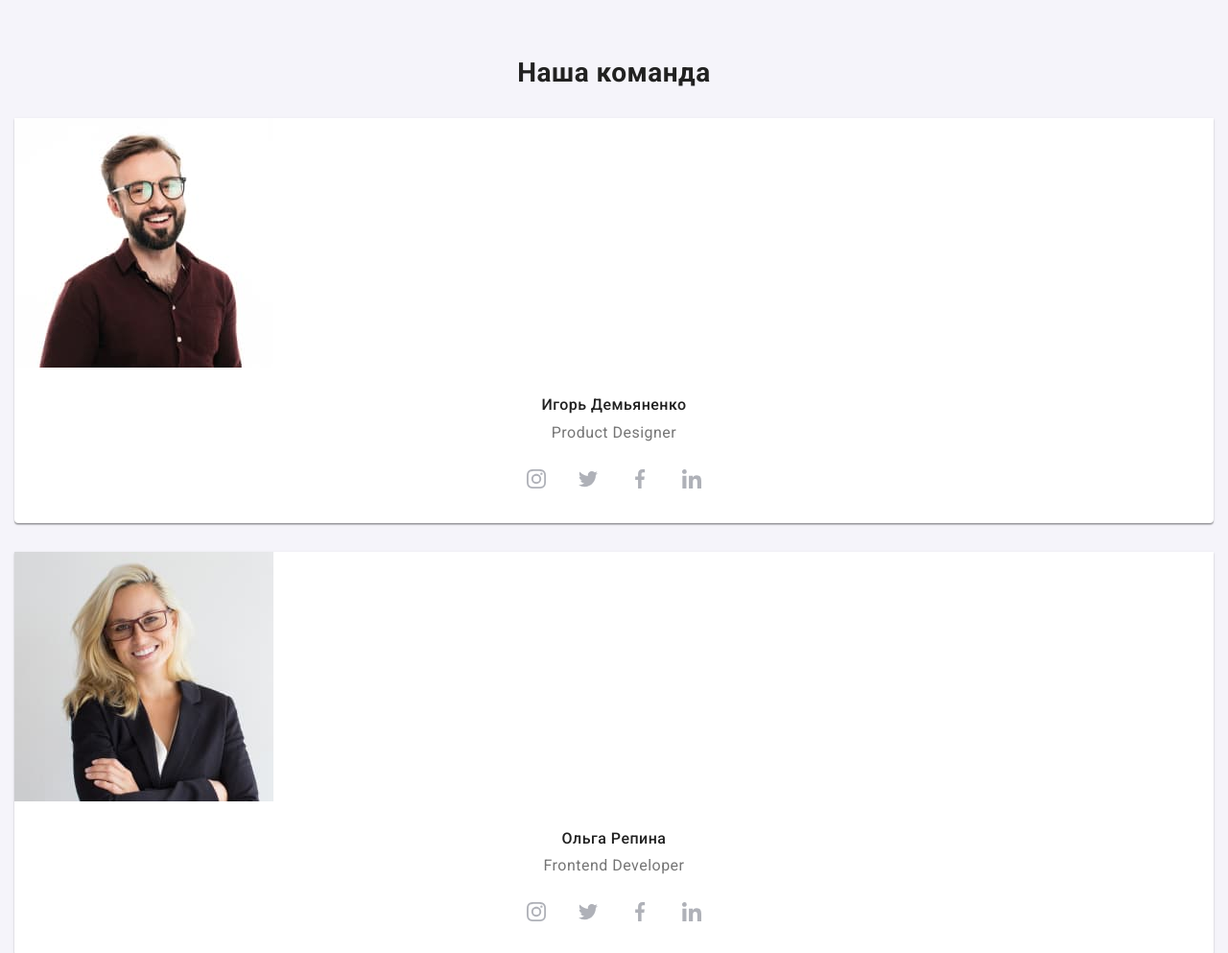
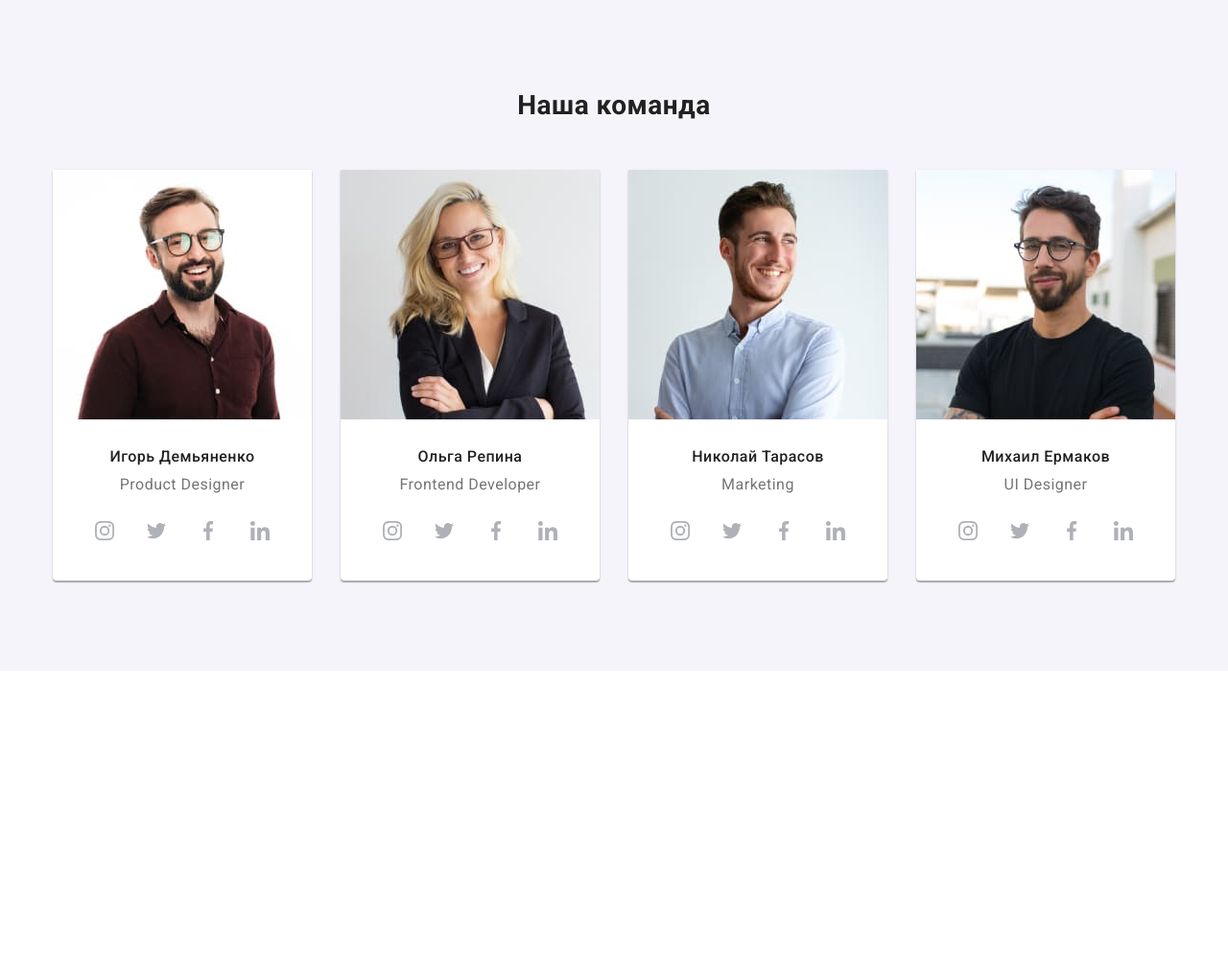
Before and after one commit to ArtemMakhov/goit-markup-hw-08, a plain HTML site: page index.html in a window 1280 px wide. Shown: the top 993 px of the page at 96% size. After the commit the page ends 800 px from the top, so only its background shows below. Drawn offline with Linux system fonts and the light colour scheme.

Commit message:
team section

```diff
--- a/sass/components/_container.scss
+++ b/sass/components/_container.scss
@@ -4,4 +4,17 @@
   width: 100%;
   padding-left: 15px;
   padding-right: 15px;
+  margin: 0 auto;
+
+  @media screen and (min-width: 480px) {
+    width: 480px;
+  }
+
+  @media screen and (min-width: 768px) {
+    width: 768px;
+  }
+
+  @media screen and (min-width: 1200px) {
+    width: 1200px;
+  }
 }
--- a/sass/components/_sections.scss
+++ b/sass/components/_sections.scss
@@ -1,6 +1,11 @@
 .section {
   padding-top: 60px;
   padding-bottom: 60px;
+
+  @media screen and (min-width: 1200px) {
+    padding-top: 94px;
+    padding-bottom: 94px;
+  }
 }
 
 .section__title {
@@ -13,4 +18,8 @@
   font-size: 28px;
   line-height: 1.17;
   text-align: center;
+
+  @media screen and (min-width: 1200px) {
+    margin-bottom: 50px;
+  }
 }
--- a/sass/layout/_team.scss
+++ b/sass/layout/_team.scss
@@ -2,10 +2,14 @@
   background-color: var(--background-color-command);
 }
 
-// .team {
-//   display: flex;
-// }
-
+.team {
+  @media screen and (min-width: 768px) {
+    display: flex;
+    flex-wrap: wrap;
+    margin-bottom: calc(-1 * var(--main-gap));
+    margin-left: calc(-1 * var(--main-gap));
+  }
+}
 .team__item {
   background-color: var(--primary-white-color);
   box-shadow: var(--box-shadow-color);
@@ -14,12 +18,20 @@
   &:not(:last-child) {
     margin-bottom: var(--main-gap);
   }
+
+  @media screen and (min-width: 768px) {
+    margin-bottom: var(--main-gap);
+    margin-left: var(--main-gap);
+  }
 }
 
 .team__card-content {
   text-align: center;
   padding-top: var(--main-gap);
   padding-bottom: 24px;
+  @media screen and (min-width: 1200px) {
+    padding-bottom: var(--main-gap);
+  }
 }
 .team__title {
   font-weight: 500;
```
Also changed, not shown: css/main.css, css/main.min.css, 2 other files.
